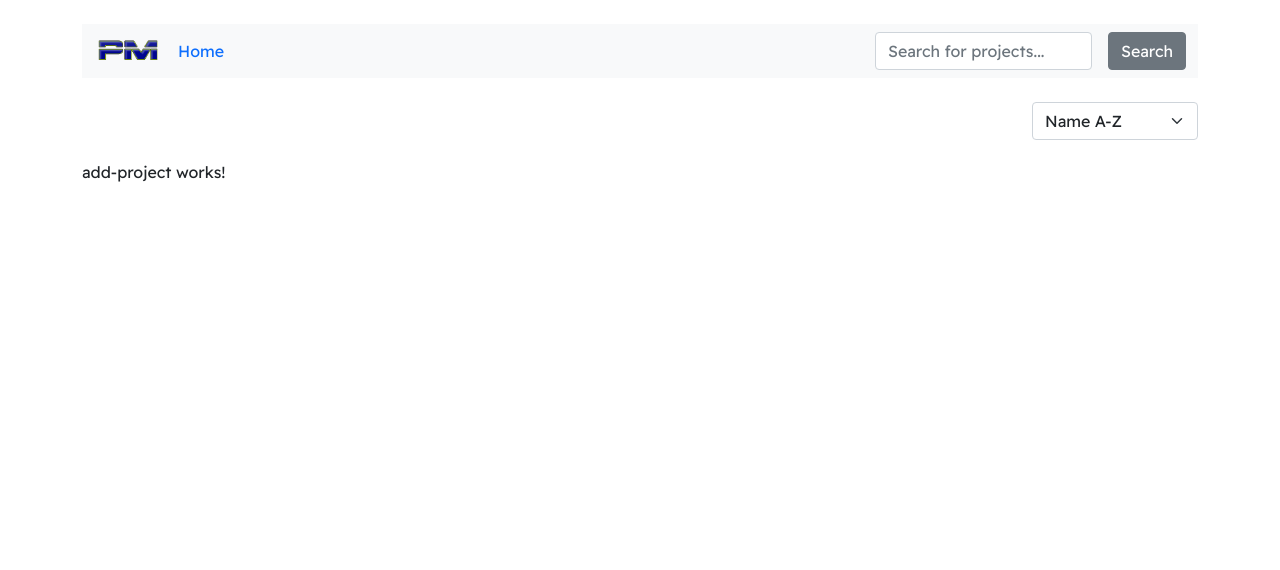
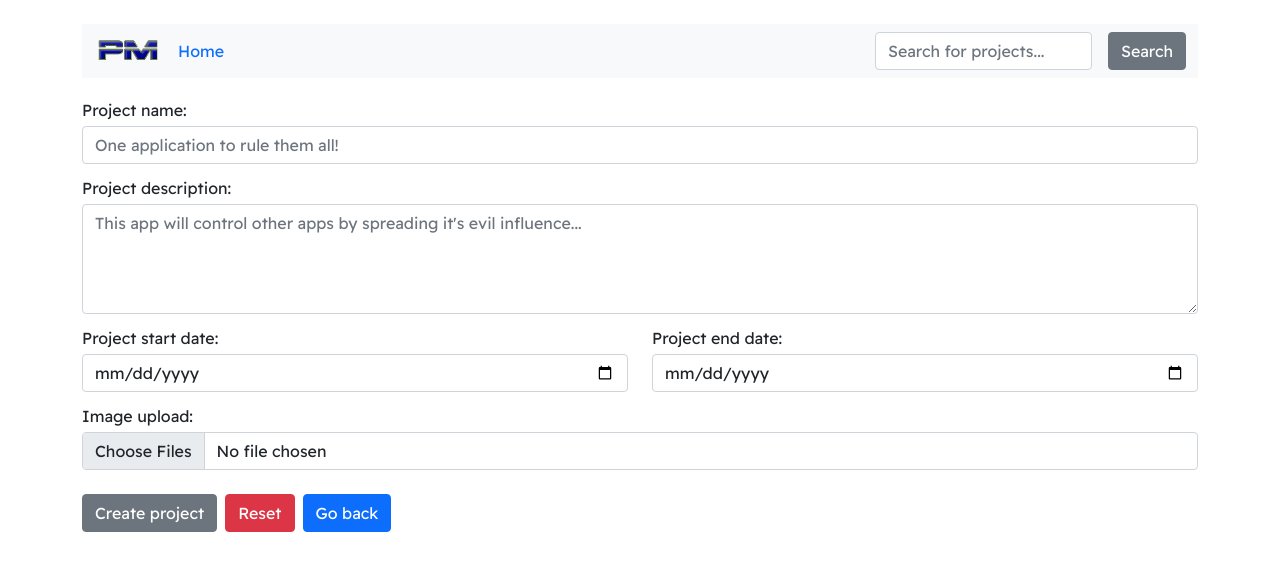
Before and after one commit to LukSiman/ProjectManager, an Angular app in the folder Frontend/project-manager/: page /newProject in a window 1280 px wide. Shown: the top 570 px of the page. Built offline with nearby package versions, Linux system fonts and the light colour scheme.

Commit message:
implementing project addition and fixing sorting componenet

```diff
--- a/Frontend/project-manager/src/app/app.component.html
+++ b/Frontend/project-manager/src/app/app.component.html
@@ -5,12 +5,14 @@
         <app-navbar></app-navbar>
     </header>
 
-    <!-- Main content -->
-    <!-- Name of the group sorted by -->
-    <!-- Sort -->
-    <app-sort></app-sort>
+    <main>
+        <!-- Main content -->
+        <!-- Name of the group sorted by -->
+        <!-- Sort -->
+        <router-outlet name='sort'></router-outlet>
+        <router-outlet></router-outlet>
+    </main>
 
-    <router-outlet></router-outlet>
 
     <!-- Footer -->
     <footer>
--- a/Frontend/project-manager/src/app/components/add-project/add-project.component.html
+++ b/Frontend/project-manager/src/app/components/add-project/add-project.component.html
@@ -1 +1,39 @@
-<p>add-project works!</p>
+<form #projectForm [formGroup]="projectFormGroup" (ngSubmit)="projectForm.reset()">
+    <div formGroupName="mainInfo">
+        <div class="mb-3">
+            <label for="projectName" class="form-label">Project name:</label>
+            <input formControlName="name" type="text" class="form-control" id="projectName"
+                placeholder="One application to rule them all!">
+        </div>
+
+        <div class="mb-3">
+            <label for="projectDescription" class="form-label">Project description:</label>
+            <textarea formControlName="description" class="form-control" id="projectDescription" rows="4"
+                placeholder="This app will control other apps by spreading it's evil influence..."></textarea>
+        </div>
+
+        <div class=row>
+            <div class="mb-3 col">
+                <label for="projectStartDate" class="form-label">Project start date:</label>
+                <input formControlName="startDate" type="date" class="form-control" id="projectStartDate">
+            </div>
+
+            <div class="mb-3 col">
+                <label for="projectEndDate" class="form-label">Project end date:</label>
+                <input formControlName="endDate" type="date" class="form-control" id="projectEndDate">
+            </div>
+        </div>
+
+        <div class="mb-3">
+            <label for="projectImageUpload" class="form-label">Image upload:</label>
+            <input formControlName="images" class="form-control" type="file" id="projectImageUpload" multiple>
+        </div>
+
+        <div class="d-flex gap-2 mt-4">
+            <button type="sumbit" class="btn btn-secondary">Create project</button>
+            <button type="button" class="btn btn-danger" (click)="projectForm.reset()">Reset</button>
+            <button type="button" class="btn btn-primary" routerLink="/projects">Go back</button>
+        </div>
+
+    </div>
+</form>
--- a/Frontend/project-manager/src/app/components/add-project/add-project.component.ts
+++ b/Frontend/project-manager/src/app/components/add-project/add-project.component.ts
@@ -1,4 +1,5 @@
 import { Component, OnInit } from '@angular/core';
+import { FormBuilder, FormGroup, Validators } from '@angular/forms';
 
 @Component({
   selector: 'app-add-project',
@@ -7,9 +8,20 @@ import { Component, OnInit } from '@angular/core';
 })
 export class AddProjectComponent implements OnInit {
 
-  constructor() { }
+  projectFormGroup: FormGroup;
+
+  constructor(private formBuilder: FormBuilder) { }
 
   ngOnInit(): void {
+    this.projectFormGroup = this.formBuilder.group({
+      mainInfo: this.formBuilder.group({
+        name: ['', Validators.required, Validators.maxLength(200), Validators.minLength(2)],
+        startDate: ['', Validators.required],
+        endDate: [''],
+        description: [''],
+        images: ['']
+      })
+    });
   }
 
 }
--- a/Frontend/project-manager/src/app/components/navbar/navbar.component.html
+++ b/Frontend/project-manager/src/app/components/navbar/navbar.component.html
@@ -2,10 +2,10 @@
 <nav class="navbar navbar-light bg-light my-4">
     <div class="container-fluid">
         <div class="d-flex align-items-center">
-            <a routerLink="/projects/nameAsc" class="mx-1">
+            <a routerLink="/projects" class="mx-1">
                 <img src="assets/images/logo.png" alt="logo" class="img-responsive" width="60" (click)="refresh()">
             </a>
-            <a routerLink="/projects/nameAsc" class="nav-link" (click)="refresh()">
+            <a routerLink="/projects" class="nav-link" (click)="refresh()">
                 Home
             </a>
         </div>
--- a/Frontend/project-manager/src/app/components/project-list/project-list.component.html
+++ b/Frontend/project-manager/src/app/components/project-list/project-list.component.html
@@ -20,7 +20,6 @@
    </div>
 
    <div>
-      <!-- <button type="button" class="btn btn-secondary mt-2 col-12" (click)="hello()">Add a new project</button> -->
       <button type="button" class="btn btn-secondary mt-2 col-12" routerLink="/newProject">Add a new
          project</button>
    </div>
--- a/Frontend/project-manager/src/app/components/project-list/project-list.component.ts
+++ b/Frontend/project-manager/src/app/components/project-list/project-list.component.ts
@@ -38,6 +38,8 @@ export class ProjectListComponent implements OnInit {
     this.route.paramMap.subscribe(() => {
       this.displayProjects();
     });
+
+    console.log(this.route.snapshot.url);
   }
 
   // call the search or all method depending on if keyword exists
```
Also changed, not shown: Frontend/project-manager/src/app/app.module.ts (+9 -1 lines).
